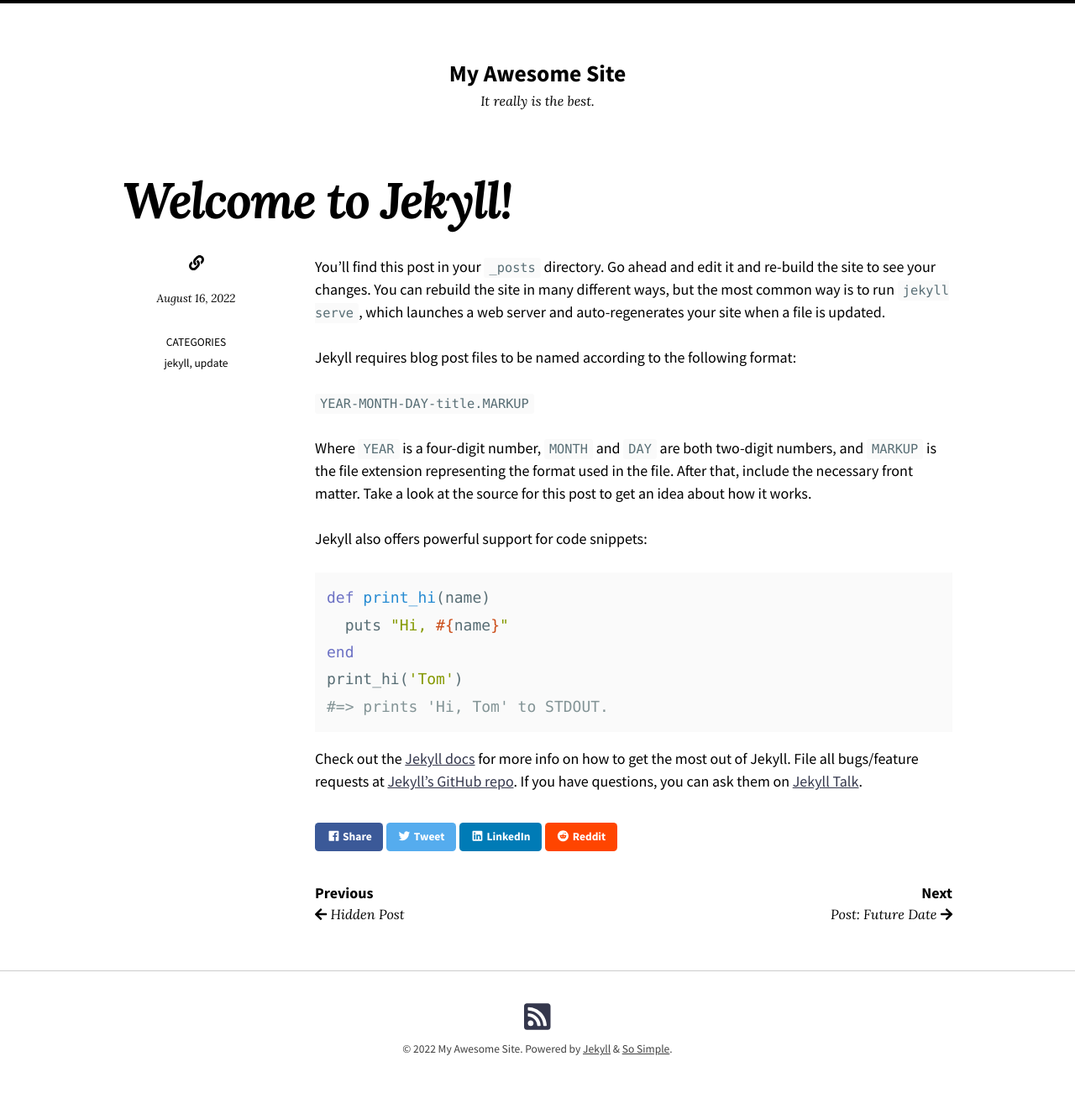
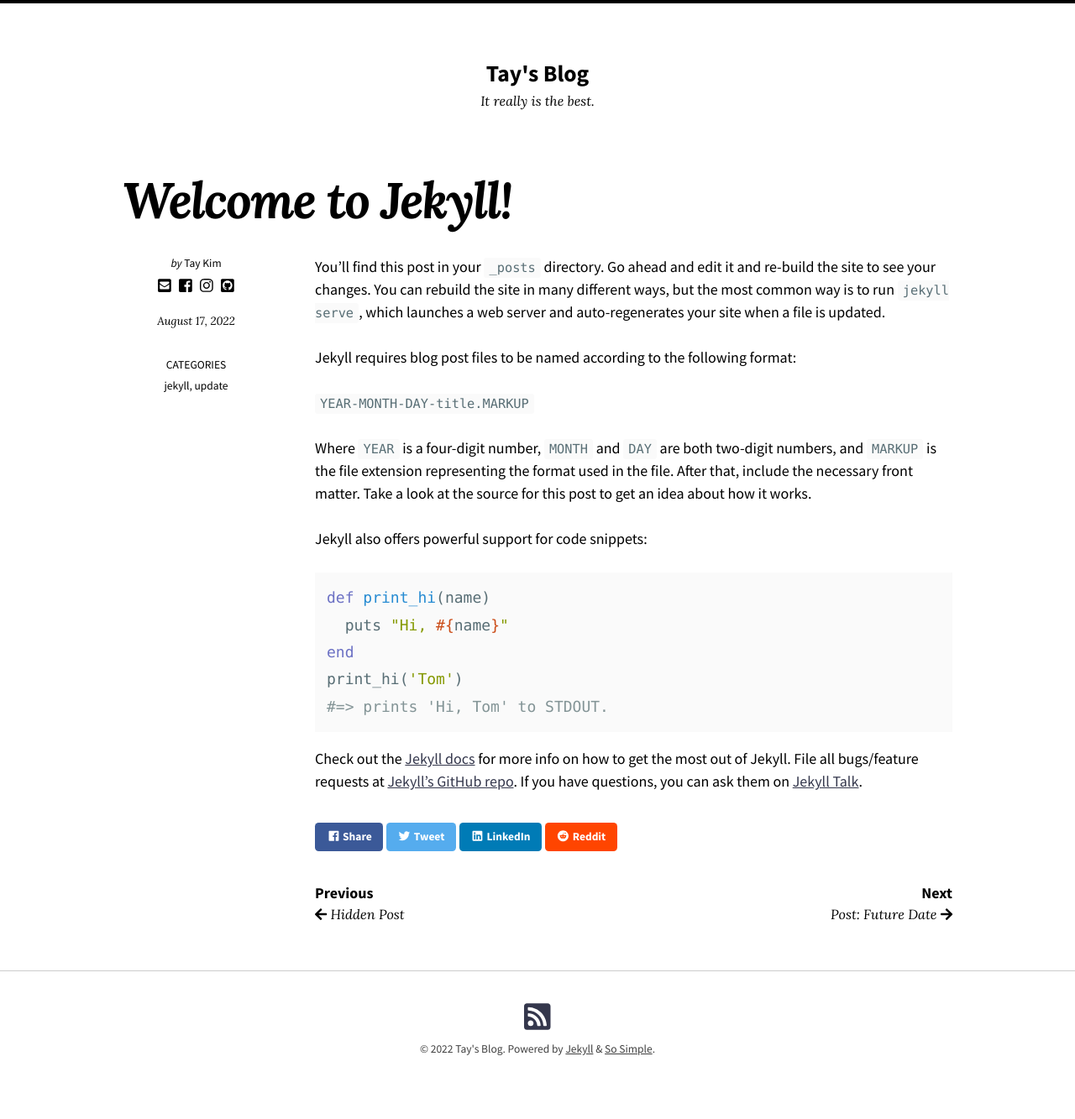
Before and after one commit to kimgeuntae/kimgeuntae.github.io, a Jekyll site: the page built from _posts/2022-08-17-welcome-to-jekyll.markdown, in a window 1280 px wide. Shown: the whole page at 84% size. Built offline with Jekyll 4.4.1, drawn with Linux system fonts in a browser that asks for light colours; nearby versions of some CDN libraries.

Commit message:
docs: Add site author information (#3)
This commit writes title, timezone and site author information

```diff
--- a/_config.yml
+++ b/_config.yml
@@ -17,12 +17,13 @@ theme: jekyll-theme-so-simple
 # remote_theme: mmistakes/so-simple-theme
 skin: "/assets/css/skins/default.css"
 locale: en-US
-title: "My Awesome Site"
+title: "Tay's Blog"
 description: "It really is the best."
 baseurl: "" # the subpath of your site, e.g. "/blog"
 url: "https://kimgeuntae.github.io" # the base hostname & protocol for your site e.g. "https://mmistakes.github.io
 logo: # path of site logo, e.g. "/images/logo.png"
 date_format: "%B %-d, %Y"
+timezone: Asia/Seoul
 read_time: # reading time estimates, e.g. true
 words_per_minute: # 200
 mathjax:
@@ -91,14 +92,23 @@ defaults:
 
 # Site Author
 author:
-  name:
+  name: Tay Kim
   picture:
-  email:
+  email: geunt617@gmail.com
   twitter:
   links:
-    - title:
-      url:
-      icon:
+    - title: Email
+      url: mailto:geunt617@gmail.com
+      icon: fas fa-envelope-square
+    - title: Facebook
+      url: https://www.facebook.com/kgntae
+      icon: fab fa-facebook-square
+    - title: Instagram
+      url: https://instagram.com/kgntae
+      icon: fab fa-instagram
+    - title: GitHub
+      url: https://github.com/kimgeuntae
+      icon: fab fa-github-square
 
 # Footer Links
 footer_links:
```
